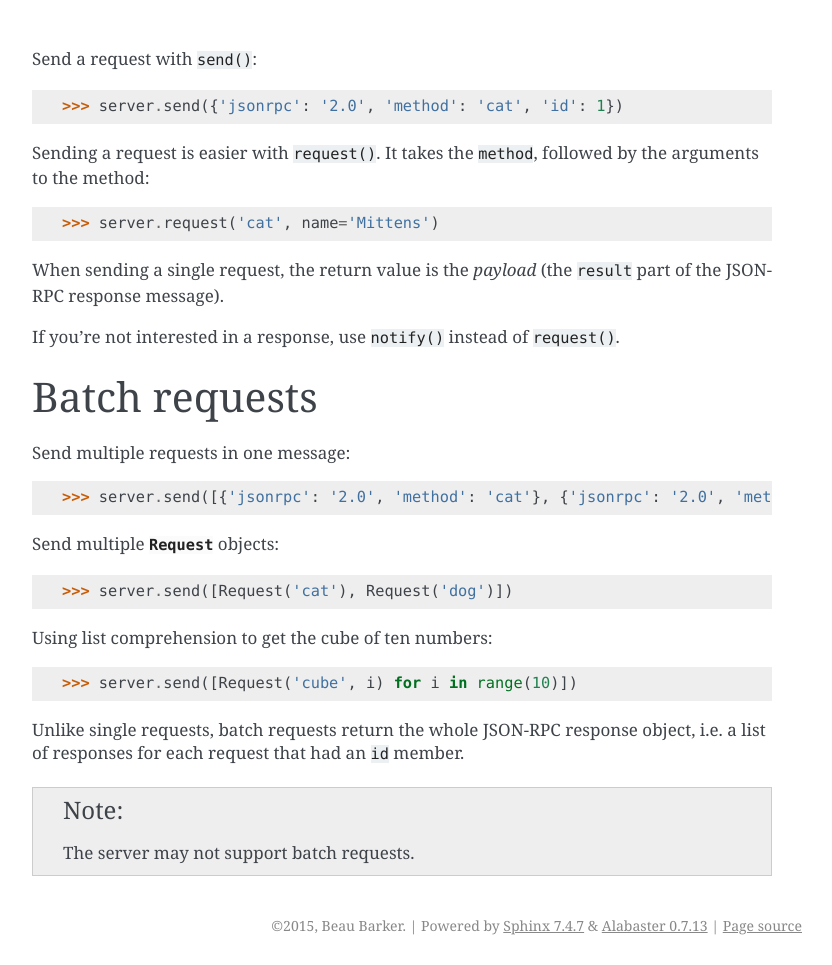
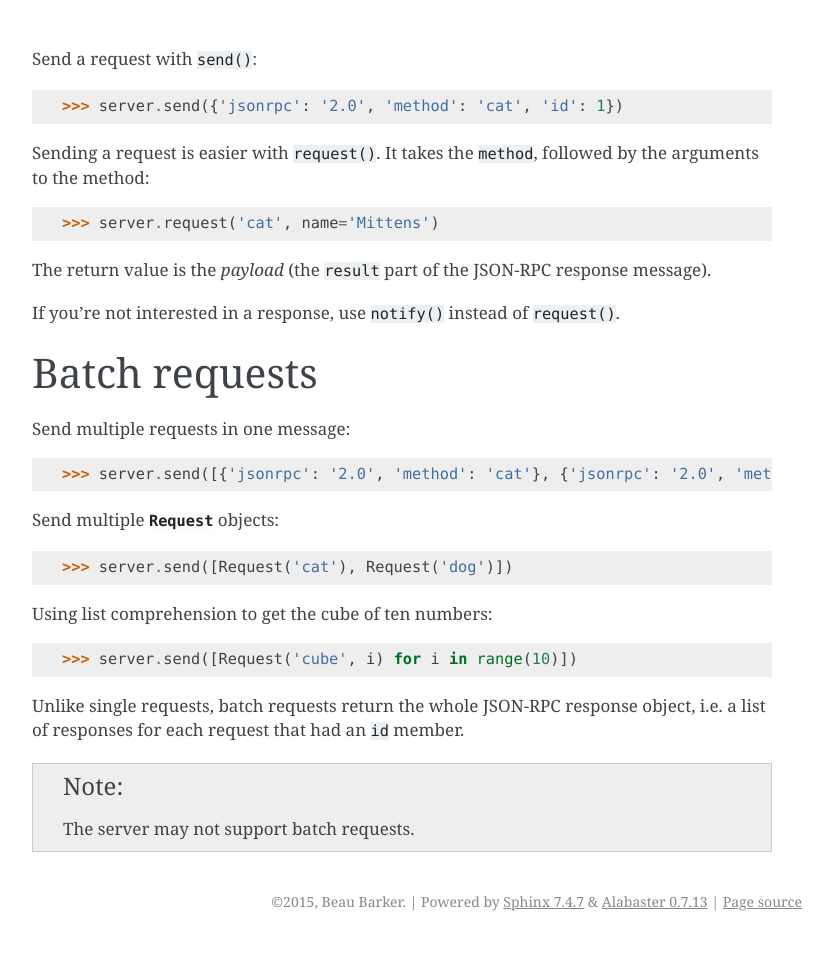
Before and after one commit to explodinglabs/jsonrpcclient, a Sphinx documentation site: the page built from doc/_includes/requests.rst, in a window 1280 px wide. Shown: the whole page, without its empty margins (238-1070 px from the left). Built offline with Sphinx 7.4.7, drawn with Linux system fonts in a browser that asks for light colours; after the commit the page ends 941 px from its top, so only the background shows below that.

Commit message:
Adjust description of send() return value

```diff
--- a/doc/_includes/requests.rst
+++ b/doc/_includes/requests.rst
@@ -7,8 +7,8 @@ followed by the arguments to the method::
 
     >>> server.request('cat', name='Mittens')
 
-When sending a single request, the return value is the *payload* (the
-``result`` part of the JSON-RPC response message).
+The return value is the *payload* (the ``result`` part of the JSON-RPC response
+message).
 
 If you're not interested in a response, use ``notify()`` instead of
 ``request()``.
```
